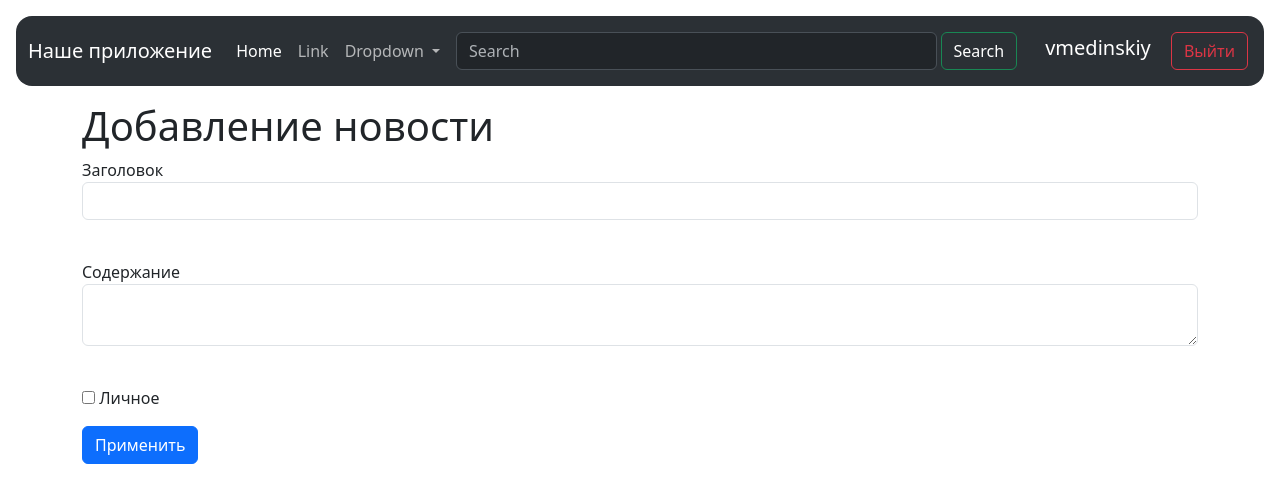
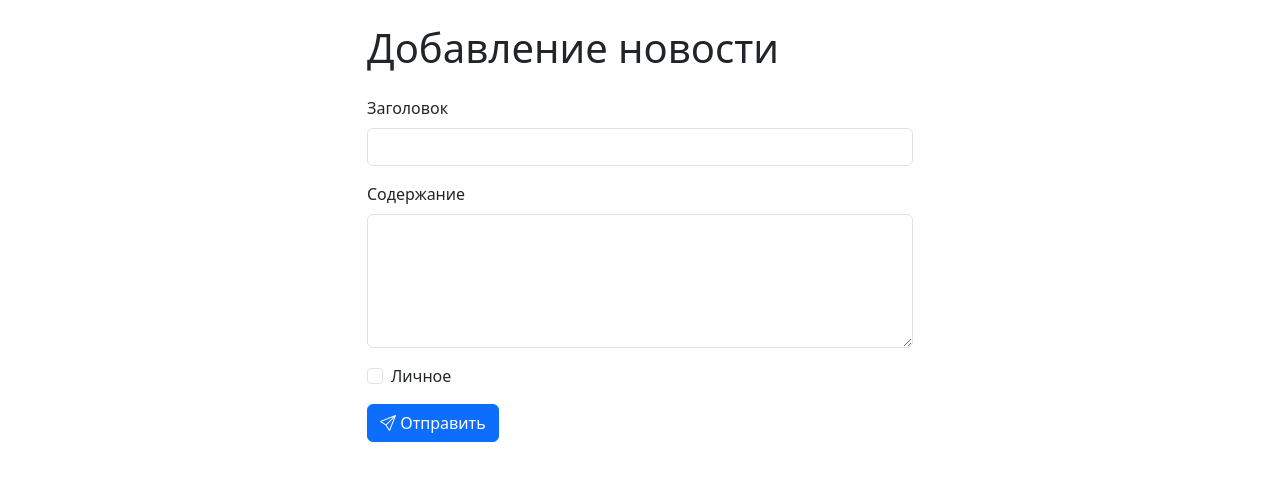
Before and after one commit to Ek2011/web_app, a Flask app: page /news in a window 1280 px wide. Shown: the top 503 px of the page. Run offline with Flask 3, Linux system fonts and the light colour scheme; a user stored in the database is signed in.

Commit message:
поработал с дизайном news

```diff
--- a/templates/base.html
+++ b/templates/base.html
@@ -11,6 +11,7 @@
 </head>
 <body>
     <header>
+
     <div class="container-fluid p-3" data-bs-theme="dark">
         <nav class="navbar navbar-expand-lg bg-body-tertiary rounded-4">
             <div class="container-fluid">
--- a/templates/news.html
+++ b/templates/news.html
@@ -1,29 +1,54 @@
-{% extends "base.html" %}
+<!doctype html>
+<html lang="ru">
+  <head>
+    <meta charset="utf-8">
+    <meta name="viewport" content="width=device-width, initial-scale=1">
+    <title>Добавление новости</title>
+    <link href="https://cdn.jsdelivr.net/npm/bootstrap@5.3.2/dist/css/bootstrap.min.css" rel="stylesheet">
+      <link rel="stylesheet" href="https://cdn.jsdelivr.net/npm/bootstrap-icons@1.11.3/font/bootstrap-icons.min.css">
+  </head>
+  <body>
+    <div class="container mt-4">
+      <div class="row justify-content-center">
+        <div class="col-md-8 col-lg-6">
+          <h1 class="mb-4">Добавление новости</h1>
 
-{% block content %}
-    <h1>Добавление новости</h1>
-    <form action="" method="post">
+          <form action="" method="post" novalidate>
             {{ form.hidden_tag() }}
-        <p>
-            {{ form.title.label }}<br>
-            {{ form.title(class="form-control") }}<br>
+            <div class="mb-3">
+              {{ form.title.label(class="form-label") }}
+              {{ form.title(class="form-control" + (" is-invalid" if form.title.errors else "")) }}
               {% for error in form.title.errors %}
-                <p class="alert alert-danger" role="alert">
+                <div class="invalid-feedback d-block">
                   {{ error }}
-                </p>
+                </div>
               {% endfor %}
-        </p>
-        <p>
-            {{ form.content.label }}<br>
-            {{ form.content(class="form-control") }}<br>
+            </div>
+            <div class="mb-3">
+              {{ form.content.label(class="form-label") }}
+              {{ form.content(class="form-control" + (" is-invalid" if form.content.errors else ""), rows=5) }}
               {% for error in form.content.errors %}
-                <p content="alert alert-danger" role="alert">
+                <div class="invalid-feedback d-block">
                   {{ error }}
-                </p>
+                </div>
               {% endfor %}
-        </p>
-        <p>{{ form.is_private() }} {{ form.is_private.label }}</p>
-        <p>{{ form.submit(type="submit", class="btn btn-primary") }}</p>
+            </div>
+            <div class="mb-3 form-check">
+              {{ form.is_private(class="form-check-input") }}
+              {{ form.is_private.label(class="form-check-label") }}
+            </div>
+            <button type="submit" class="btn btn-primary">
+    <i class="bi bi-send"></i> Отправить
+</button>
+            {% if message %}
+              <div class="alert alert-info mt-3" role="alert">
                 {{ message }}
+              </div>
+            {% endif %}
           </form>
-{% endblock %}
+        </div>
+      </div>
+    </div>
+    <script src="https://cdn.jsdelivr.net/npm/bootstrap@5.3.2/dist/js/bootstrap.bundle.min.js"></script>
+  </body>
+</html>
```
Also changed, not shown: db/blogs.db. Lines whose indentation alone changed are shown as unchanged.
